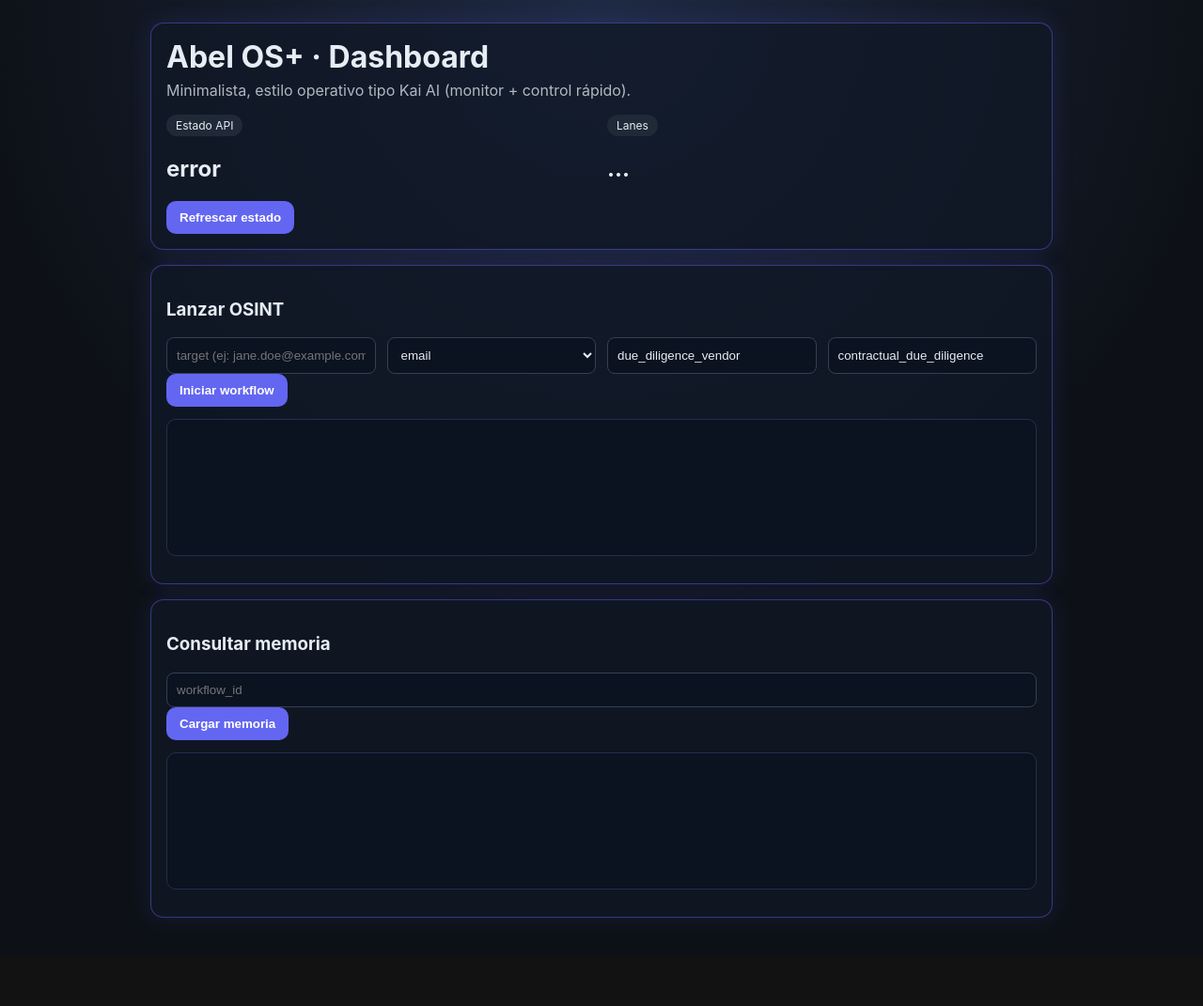
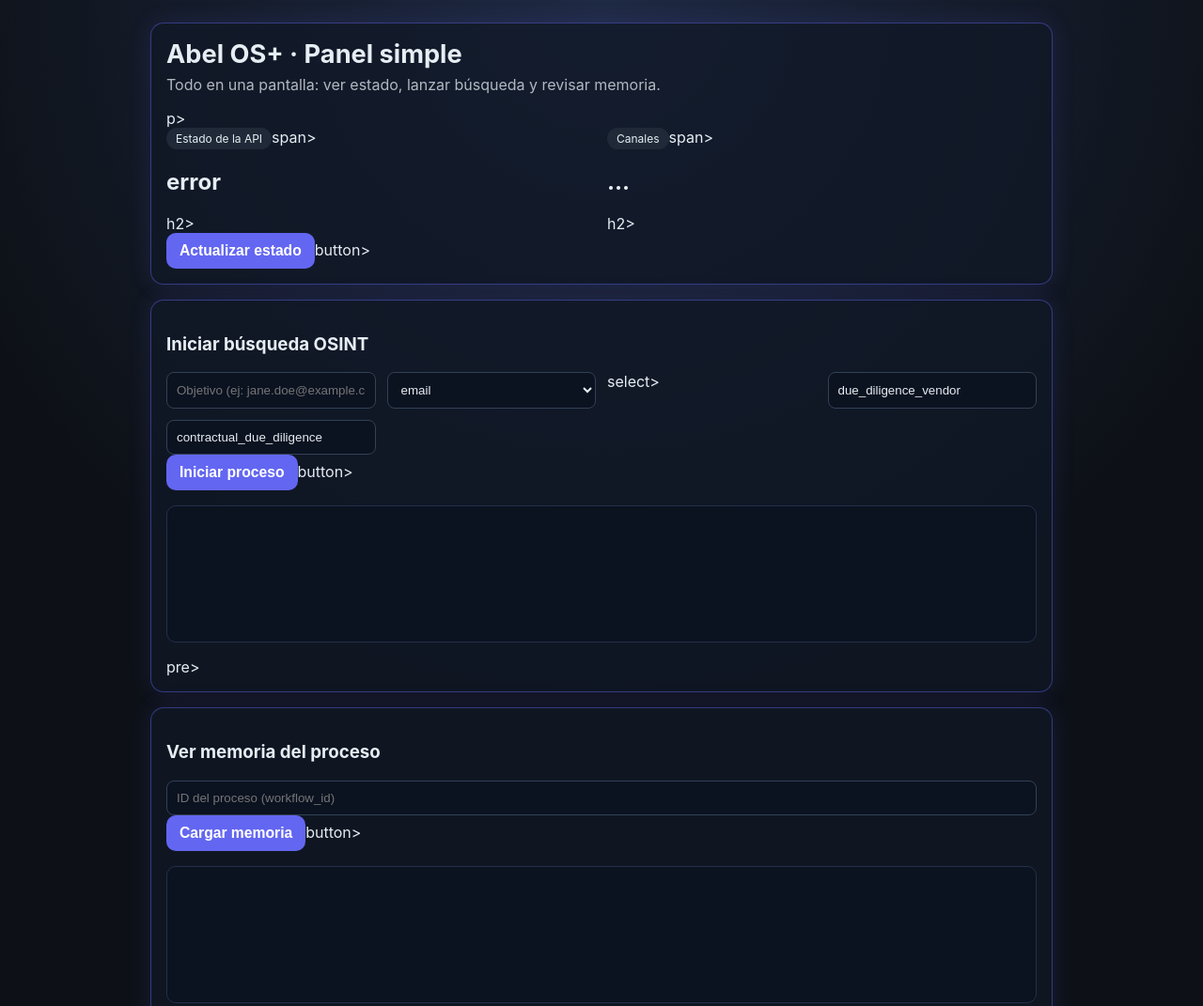
Before and after one commit to Merc98/Abelito-OS, a plain HTML site: page apps/ceo_api/dashboard/index.html in a window 1280 px wide. Shown: the top 1071 px of the page at 94% size. Before the commit the page ends 1017 px from the top, so only its background shows below. Drawn offline with Linux system fonts and the light colour scheme; no server answers.

Commit message:
Update index.html

```diff
--- a/apps/ceo_api/dashboard/index.html
+++ b/apps/ceo_api/dashboard/index.html
@@ -11,6 +11,7 @@
                   font-family: Inter, system-ui, -apple-system, Segoe UI, Roboto, sans-serif;
                   background: radial-gradient(circle at top, #1f2a44 0%, #0d1117 55%);
                   color: #e6edf3;
+                  font-size: 16px;
           }
           .wrap { max-width: 960px; margin: 0 auto; padding: 24px; }
           .card {
@@ -21,56 +22,77 @@
                   margin-bottom: 16px;
                   box-shadow: 0 0 24px rgba(99, 102, 241, 0.15);
           }
-    h1 { margin: 0 0 6px; font-weight: 700; }
+          h1 { margin: 0 0 6px; font-weight: 700; font-size: 1.7rem; }
           .sub { opacity: 0.75; margin-top: 0; }
           .grid { display: grid; grid-template-columns: repeat(auto-fit, minmax(220px, 1fr)); gap: 12px; }
           button {
-      background: #6366f1; border: 0; color: #fff; border-radius: 10px;
-      padding: 10px 14px; cursor: pointer; font-weight: 600;
+                  background: #6366f1;
+                  border: 0;
+                  color: #fff;
+                  border-radius: 10px;
+                  padding: 10px 14px;
+                  cursor: pointer;
+                  font-weight: 600;
+                  font-size: 0.98rem;
           }
           input, select {
-      width: 100%; box-sizing: border-box; background: #0b1220; color: #e6edf3;
-      border: 1px solid #334155; border-radius: 8px; padding: 10px;
+                  width: 100%;
+                  box-sizing: border-box;
+                  background: #0b1220;
+                  color: #e6edf3;
+                  border: 1px solid #334155;
+                  border-radius: 8px;
+                  padding: 10px;
           }
           pre {
-      background: #0b1220; border-radius: 10px; padding: 12px; overflow: auto;
-      border: 1px solid #23304a; min-height: 120px;
+                  background: #0b1220;
+                  border-radius: 10px;
+                  padding: 12px;
+                  overflow: auto;
+                  border: 1px solid #23304a;
+                  min-height: 120px;
           }
-    .pill { display:inline-block; padding:4px 10px; border-radius:999px; font-size:12px; background:#1f2937; }
+          .pill {
+                  display: inline-block;
+                  padding: 4px 10px;
+                  border-radius: 999px;
+                  font-size: 12px;
+                  background: #1f2937;
+          }
         </style>
   </head>
   <body>
       <div class="wrap">
             <div class="card">
-      <h1>Abel OS+ · Dashboard</h1>
-      <p class="sub">Minimalista, estilo operativo tipo Kai AI (monitor + control rápido).</p>
+                    <h1>Abel OS+ · Panel simple</h1>
+                  <p class="sub">Todo en una pantalla: ver estado, lanzar búsqueda y revisar memoria.</p>p>
                   <div class="grid">
-        <div><span class="pill">Estado API</span><h2 id="health">...</h2></div>
-        <div><span class="pill">Lanes</span><h2 id="lanes">...</h2></div>
+                          <div><span class="pill">Estado de la API</span>span><h2 id="health">...</h2>h2></div>
+                          <div><span class="pill">Canales</span>span><h2 id="lanes">...</h2>h2></div>
                   </div>
-      <button id="refresh">Refrescar estado</button>
+                  <button id="refresh">Actualizar estado</button>button>
             </div>
 
           <div class="card">
-      <h3>Lanzar OSINT</h3>
+                  <h3>Iniciar búsqueda OSINT</h3>
                 <div class="grid">
-        <input id="target" placeholder="target (ej: jane.doe@example.com)" />
+                        <input id="target" placeholder="Objetivo (ej: jane.doe@example.com)" />
                         <select id="targetType">
                                   <option>email</option><option>username</option><option>domain</option>
                                   <option>phone</option><option>plate</option><option>image</option>
-        </select>
-        <input id="purpose" placeholder="purpose" value="due_diligence_vendor" />
-        <input id="legal" placeholder="consent_or_legal_basis" value="contractual_due_diligence" />
+                        </select>select>
+                        <input id="purpose" placeholder="Motivo de búsqueda" value="due_diligence_vendor" />
+                        <input id="legal" placeholder="Base legal o consentimiento" value="contractual_due_diligence" />
                 </div>
-      <button id="start">Iniciar workflow</button>
-      <pre id="startOut"></pre>
+                <button id="start">Iniciar proceso</button>button>
+                <pre id="startOut"></pre>pre>
           </div>
 
           <div class="card">
-      <h3>Consultar memoria</h3>
-      <input id="workflowId" placeholder="workflow_id" />
-      <button id="loadMem">Cargar memoria</button>
-      <pre id="memoryOut"></pre>
+                <h3>Ver memoria del proceso</h3>
+                <input id="workflowId" placeholder="ID del proceso (workflow_id)" />
+                <button id="loadMem">Cargar memoria</button>button>
+                <pre id="memoryOut"></pre>pre>
           </div>
       </div>
 
@@ -81,17 +103,20 @@
                   if (!r.ok) throw new Error(JSON.stringify(data));
                   return data;
           }
+
           async function refresh() {
                   try {
                             const health = await j('/health');
                             const lanes = await j('/v1/lanes');
                             document.getElementById('health').textContent = health.status;
-        document.getElementById('lanes').textContent = Object.keys(lanes).length + ' lanes';
+                            document.getElementById('lanes').textContent = Object.keys(lanes).length + ' canales';
                   } catch (e) {
                             document.getElementById('health').textContent = 'error';
                   }
           }
+
           document.getElementById('refresh').onclick = refresh;
+
           document.getElementById('start').onclick = async () => {
                   const payload = {
                             target: document.getElementById('target').value.trim(),
@@ -112,6 +137,7 @@
                             document.getElementById('startOut').textContent = String(e);
                   }
           };
+
           document.getElementById('loadMem').onclick = async () => {
                   const wf = document.getElementById('workflowId').value.trim();
                   if (!wf) return;
@@ -122,7 +148,13 @@
                             document.getElementById('memoryOut').textContent = String(e);
                   }
           };
+
           refresh();
     </script>
   </body>
-</html>
+</html>html>
+    </script></option></option></h3>
+          </div></div></h1>
+  </body>
+    </style></title>
+  </head>
```
Lines whose indentation alone changed are shown as unchanged.
